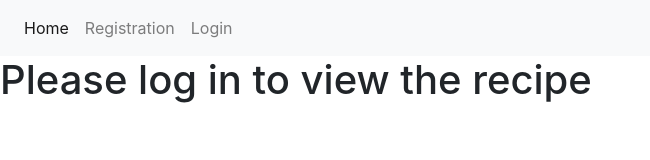
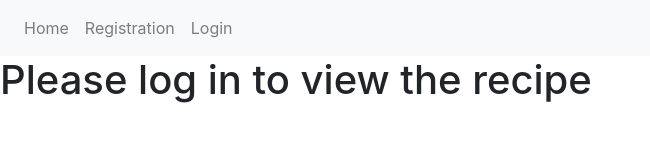
Before and after one commit to galubezzz/cookbook, a React (Create React App) app in the folder frontend/: page /recipe/1 in a window 1280 px wide. Shown: the top 160 px of the page, without its empty margins (0-650 px from the left). Built offline with nearby package versions, Linux system fonts and the light colour scheme.

Commit message:
Add my recipees page, fix wrongly active links in main menu

```diff
--- a/frontend/src/App.js
+++ b/frontend/src/App.js
@@ -64,7 +64,7 @@ function App() {
                     <div className="collapse navbar-collapse" id="navbarSupportedContent">
                         <ul className="navbar-nav mr-auto">
                             <li className="nav-item">
-                                <NavLink to="/" activeClassName="active" className="nav-link">Home</NavLink>
+                                <NavLink to="/" exact={true} activeClassName="active" className="nav-link">Home</NavLink>
                             </li>
 
                             {isLoggedIn ? (
@@ -74,11 +74,14 @@ function App() {
                                             Recipe</NavLink>
                                     </li>
                                     <li className="nav-item">
+                                        <NavLink to={`/user/${state.user.username}/`} activeClassName="active" className="nav-link">My recipes</NavLink>
+                                    </li>
+                                    <li className="nav-item">
                                         <NavLink to="/my-account" activeClassName='active' className='nav-link'>My
                                             account</NavLink>
                                     </li>
                                     <li className="nav-item">
-                                        <NavLink to="#" activeClassName='active' className='nav-link'
+                                        <NavLink to="#" className='nav-link' activeClassName=""
                                                  onClick={() => logout(dispatch)}>Logout</NavLink>
                                     </li>
                                 </>
```
